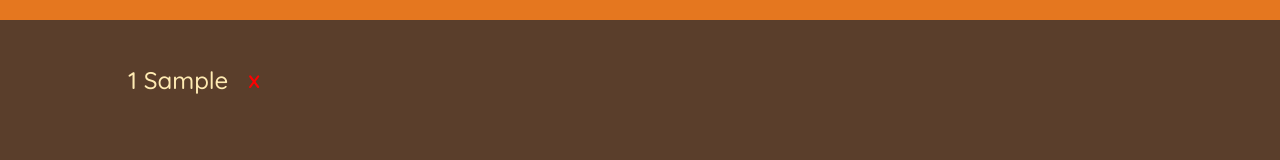
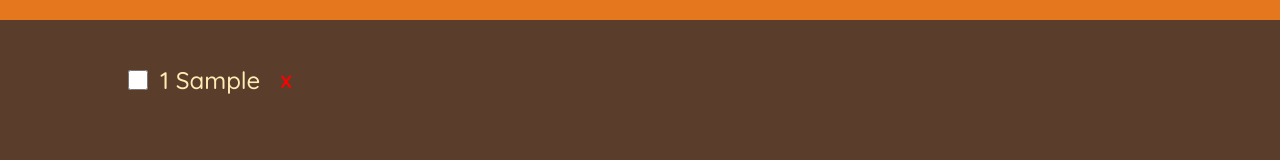
Before and after one commit to marwan-elabhar/travel-list, a React (Create React App) app: page / in a window 1280 px wide. Both pictures are taken after typing "Sample" into the empty fields and a click on the button "ADD". Shown: the part 257-417 px from the top of the page. Built offline with nearby package versions, Linux system fonts and the light colour scheme.

Commit message:
handle toggle item

```diff
--- a/src/App.js
+++ b/src/App.js
@@ -11,11 +11,15 @@
     setItems(items => items.filter(item => item.id !== id))
   }
 
+  function handleToggleItem(id) {
+    setItems(items => items.map(item => item.id === id ? {...item, packed: !item.packed} : item))
+  }
+
   return (
     <div className="app">
       <Logo />
       <Form onAddItems={handleAddItems} />
-      <PackingList items={items} onDeleteItem={handleDeleteItem} />
+      <PackingList items={items} onDeleteItem={handleDeleteItem} onToggleItem={handleToggleItem} />
       <Stats />
     </div>
   )
@@ -61,22 +65,23 @@
 
 }
 
-function PackingList({ items, onDeleteItem }) {
+function PackingList({ items, onDeleteItem, onToggleItem }) {
   return (
     <div className="list">
       <ul>
         {items.map(item =>
-          <Item item={item} key={item.id}  onDeleteItem={onDeleteItem}/>
+          <Item item={item} key={item.id} onToggleItem={onToggleItem}  onDeleteItem={onDeleteItem}/>
         )}
       </ul>
     </div>
   )
 }
 
-function Item({ item, onDeleteItem }) {
+function Item({ item, onDeleteItem, onToggleItem }) {
 
   return (
     <li>
+      <input type="checkbox" value={item.packed} onChange={() => {onToggleItem(item.id)}}/>
       <span style={item.packed ? { textDecoration: "line-through" } : {}}>
         {item.quantity} {item.description}
       </span>
```
